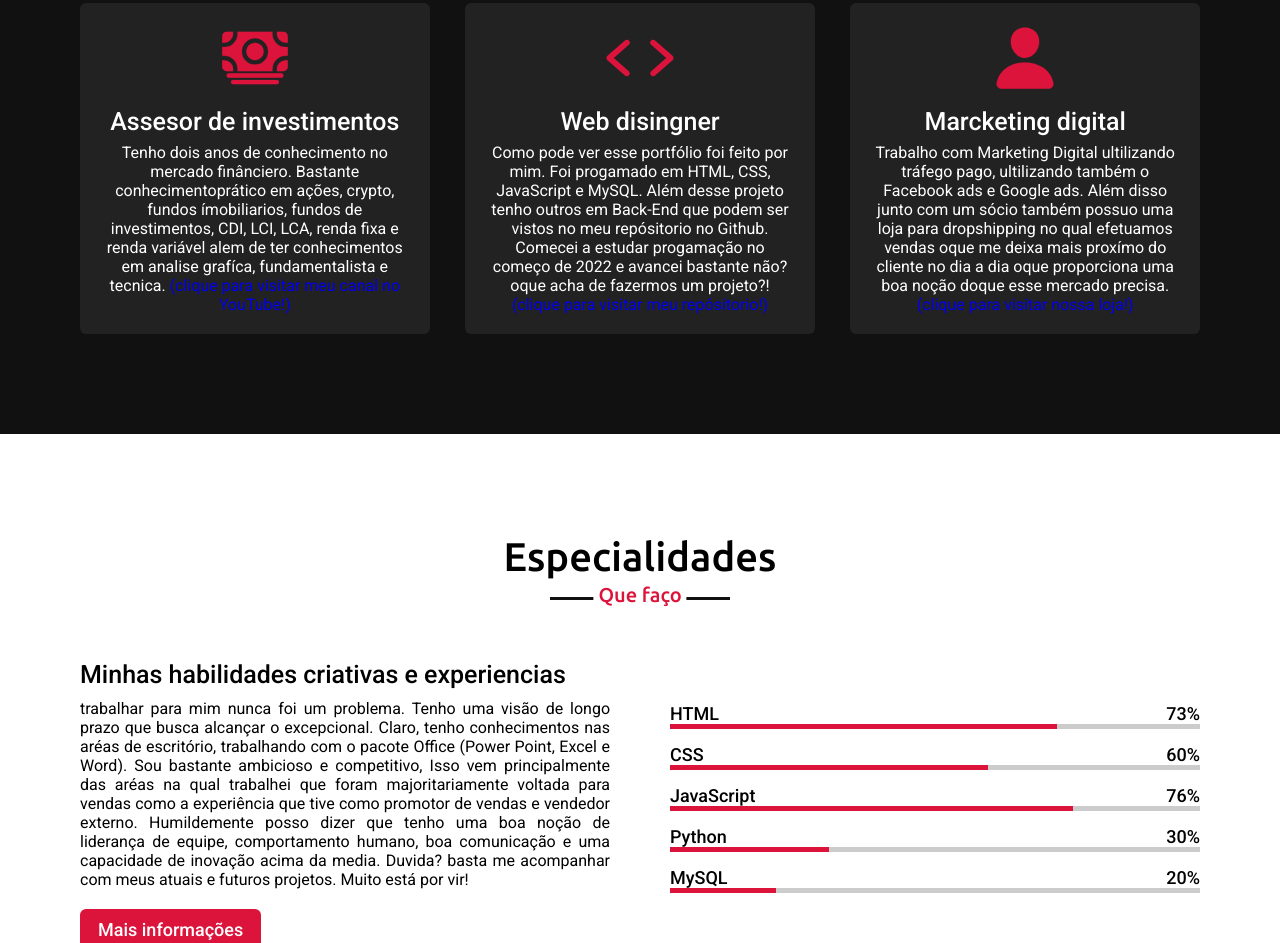
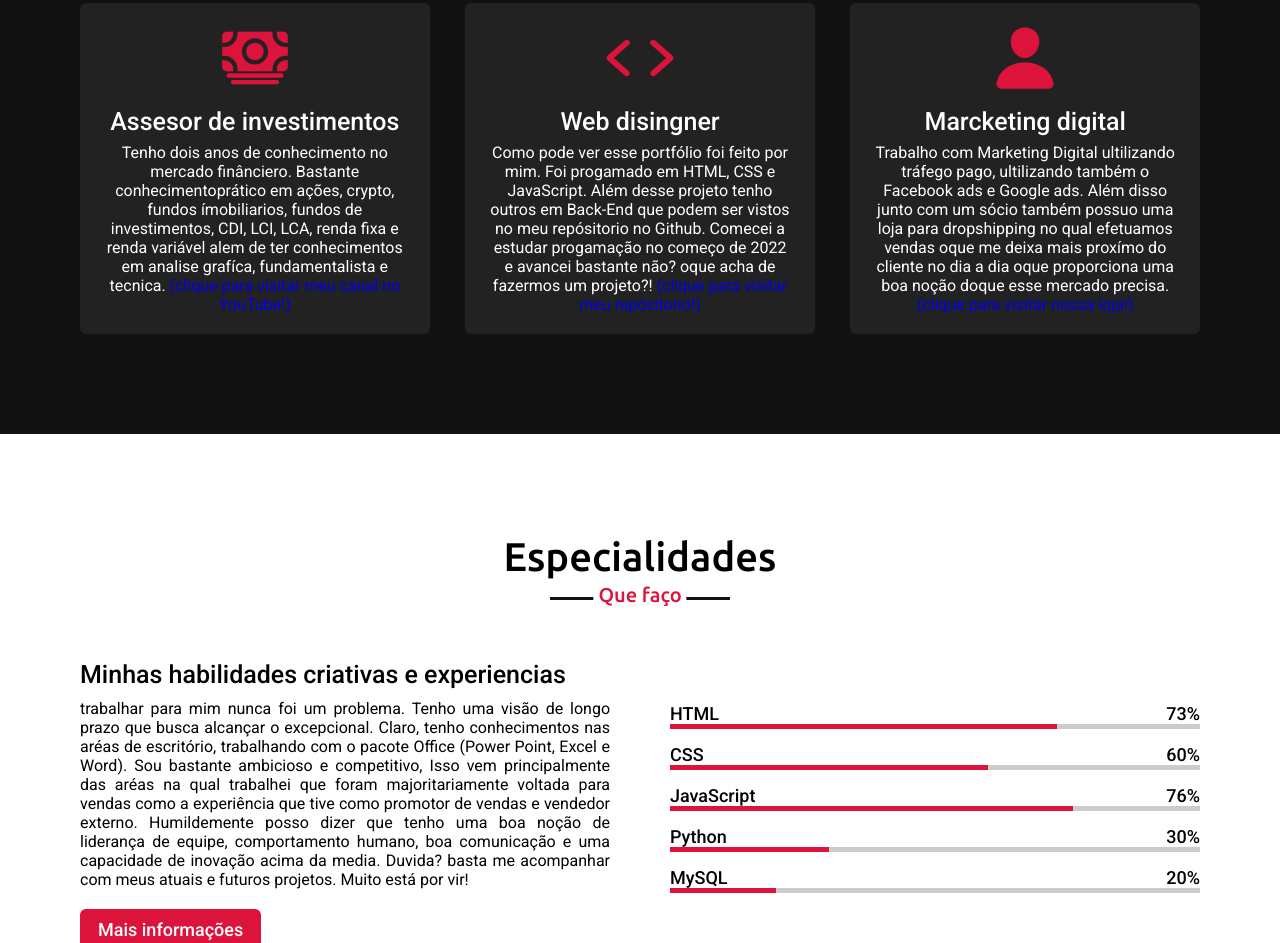
Before and after one commit to sharkinho018/portifolio.projeto, a plain HTML site: page index.html in a window 1280 px wide. Shown: the part 1753-2696 px from the top of the page. Drawn offline with nearby package versions, Linux system fonts and the light colour scheme.

Commit message:
correção de texto

```diff
--- a/index.html
+++ b/index.html
@@ -74,7 +74,7 @@
                 <div class="box">
                     <ion-icon name="code"></ion-icon>
                  <div class="text">Web disingner</div>
-                 <p>Como pode ver esse portfólio foi feito por mim. Foi progamado em HTML, CSS, JavaScript e MySQL. Além desse projeto tenho outros em Back-End que podem ser vistos no meu repósitorio no Github. Comecei a estudar progamação no começo de 2022 e avancei bastante não? oque acha de fazermos um projeto?! <a href="https://github.com/sharkinho018?tab=repositories">(clique para visitar meu repósitorio!)</a></p>
+                 <p>Como pode ver esse portfólio foi feito por mim. Foi progamado em HTML, CSS e JavaScript. Além desse projeto tenho outros em Back-End que podem ser vistos no meu repósitorio no Github. Comecei a estudar progamação no começo de 2022 e avancei bastante não? oque acha de fazermos um projeto?! <a href="https://github.com/sharkinho018?tab=repositories">(clique para visitar meu repósitorio!)</a></p>
                 </div>
             </div>
 
```
